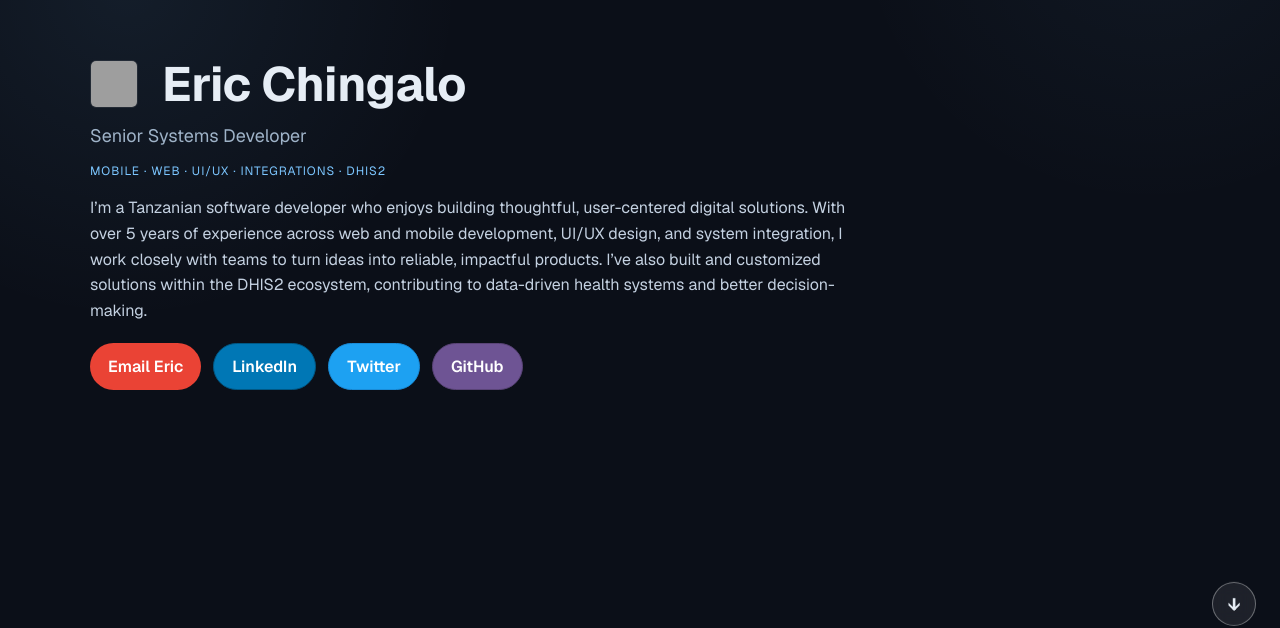
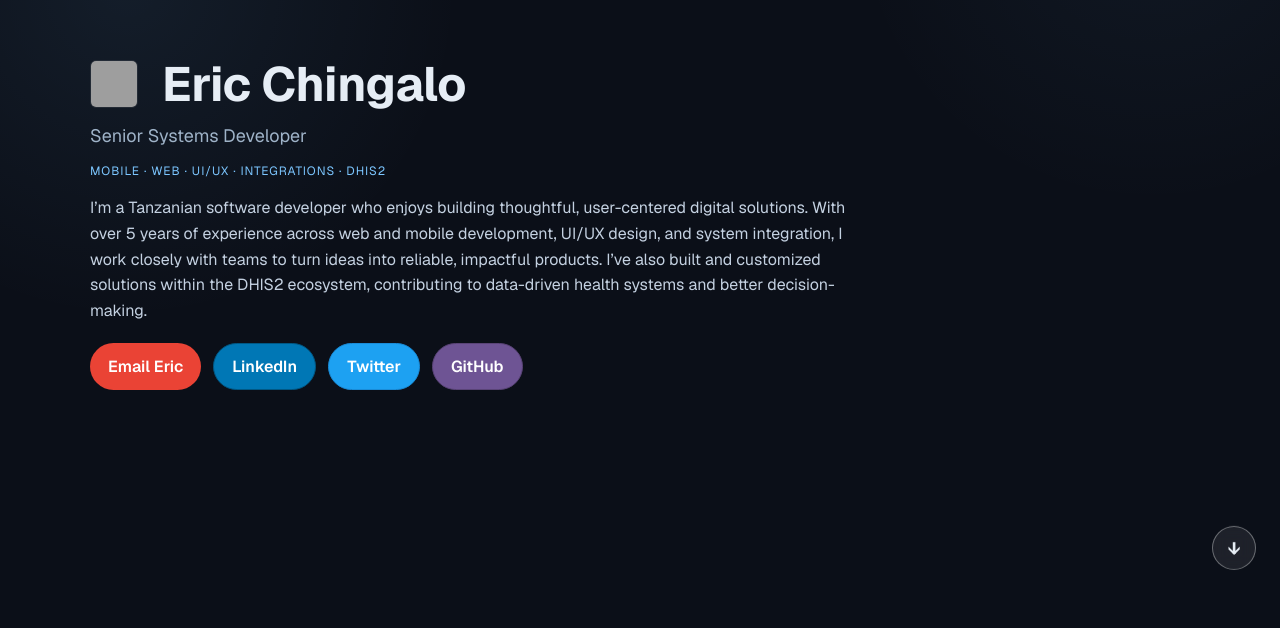
Before and after one commit to ericchingalo/portfolio, a Next.js app: page / in a window 1280 px wide. Shown: the part 178-806 px from the top of the page. Built offline with nearby package versions, Linux system fonts and the light colour scheme; grey boxes are pictures that could not be loaded.

Commit message:
refactor: updated the scroll button position and added workflows

```diff
--- a/src/app/page.module.css
+++ b/src/app/page.module.css
@@ -498,7 +498,7 @@
 .fab {
   position: absolute;
   right: 24px;
-  bottom: 24px;
+  bottom: 80px;
   width: 44px;
   height: 44px;
   border-radius: 50%;
@@ -524,11 +524,11 @@
 }
 
 .fabDown {
-  bottom: 24px;
+  bottom: 80px;
 }
 
 .fabUp {
-  bottom: 24px;
+  bottom: 80px;
 }
 
 @media (max-width: 720px) {
```
Also changed, not shown: vercel.json (added), 2 other files (tests, documents, lock files or other folders).
